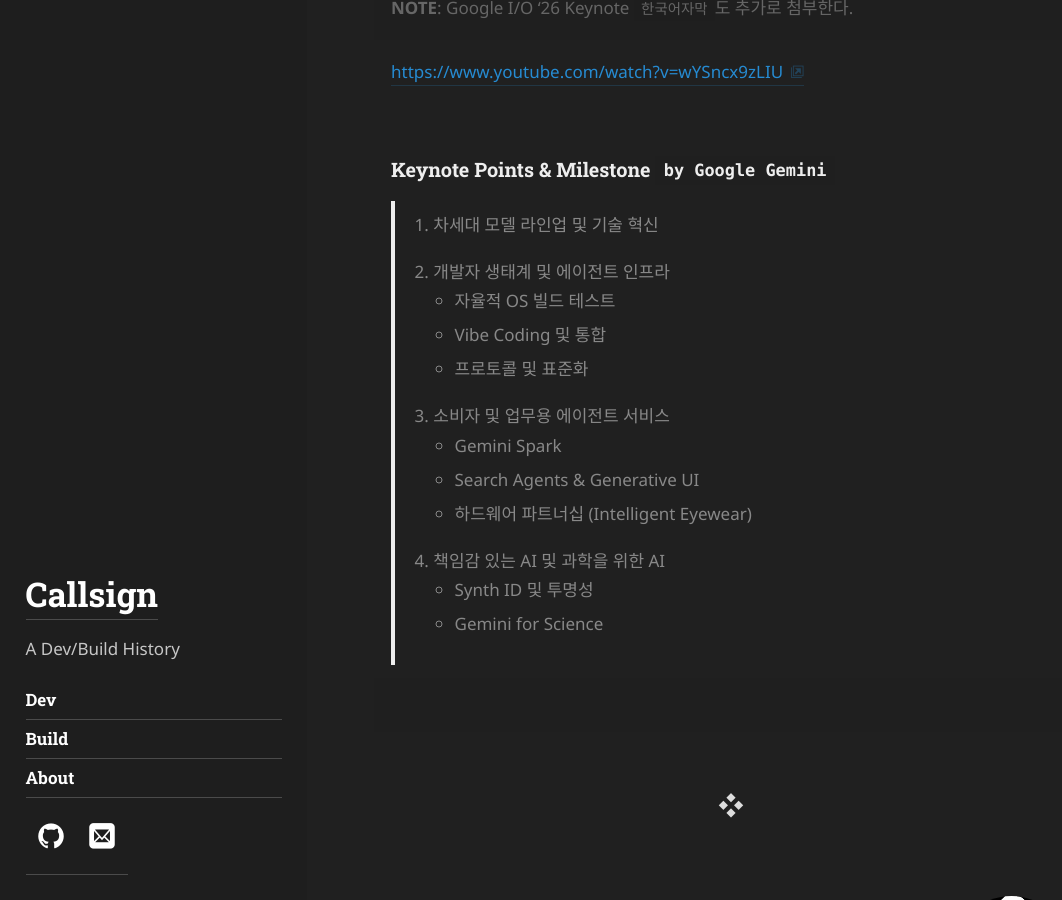
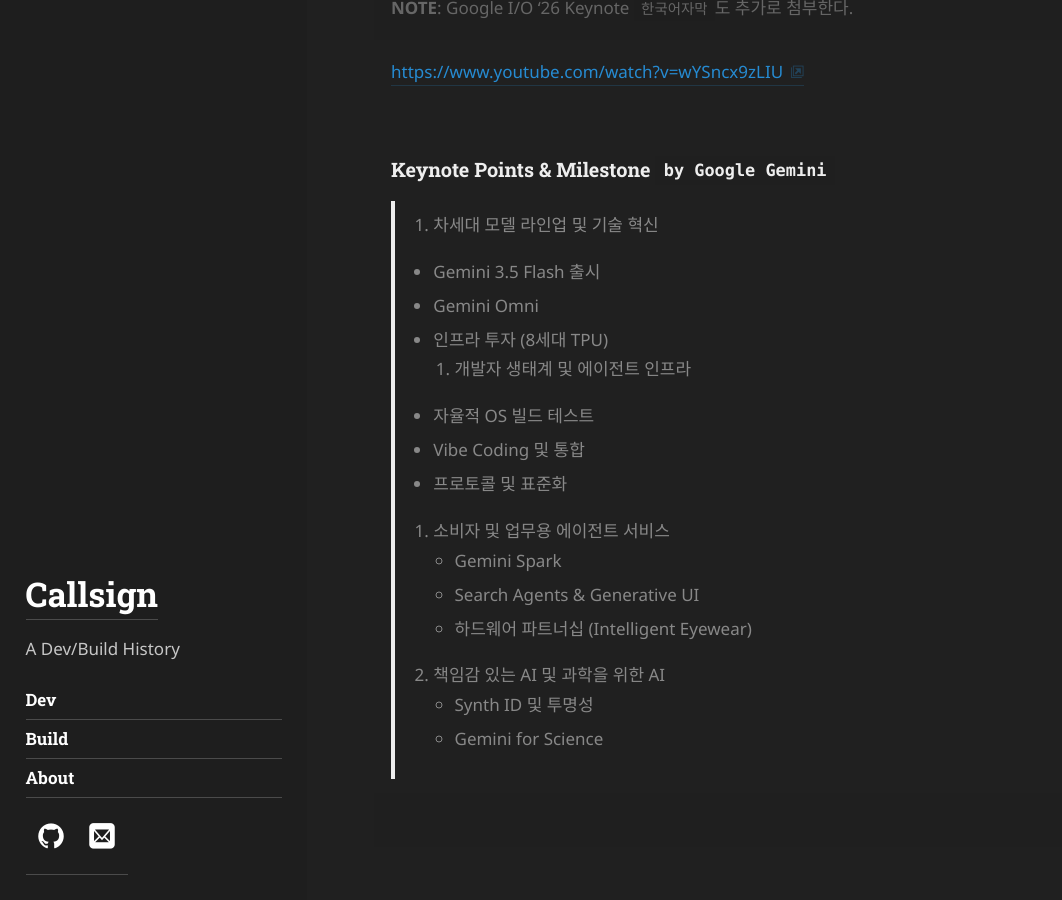
Before and after one commit to callsign88/callsign88.github.io, a Jekyll site: the page built from _posts/2026-05-26-Post-AIPro.md, in a window 1280 px wide and 900 px high, scrolled down 840 px. Shown: the whole window, without its empty margins (0-1062 px from the left). Built offline with Jekyll 4.4.1, drawn with Linux system fonts in a browser that asks for light colours; some web fonts are replaced.

Commit message:
Update Google I/O post: add section 1 keywords

```diff
--- a/_posts/2026-05-26-Post-AIPro.md
+++ b/_posts/2026-05-26-Post-AIPro.md
@@ -29,6 +29,9 @@
 
 > 1. 차세대 모델 라인업 및 기술 혁신<br>
 >
+> - Gemini 3.5 Flash 출시
+> - Gemini Omni
+> - 인프라 투자 (8세대 TPU)
 > 2. 개발자 생태계 및 에이전트 인프라<br>
 > - 자율적 OS 빌드 테스트
 > - Vibe Coding 및 통합
```
